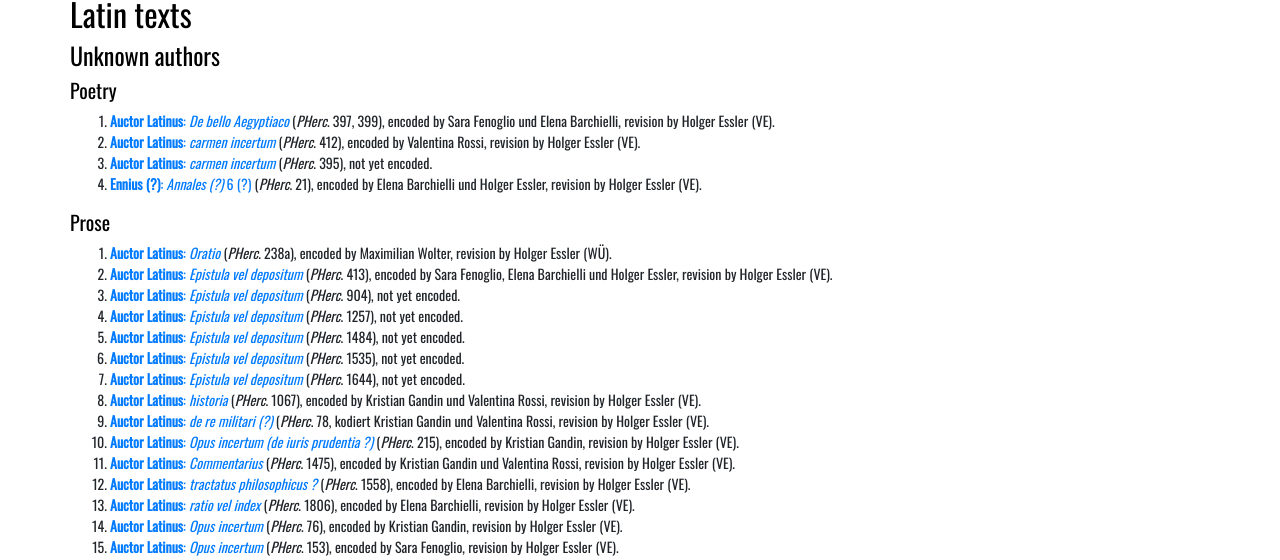
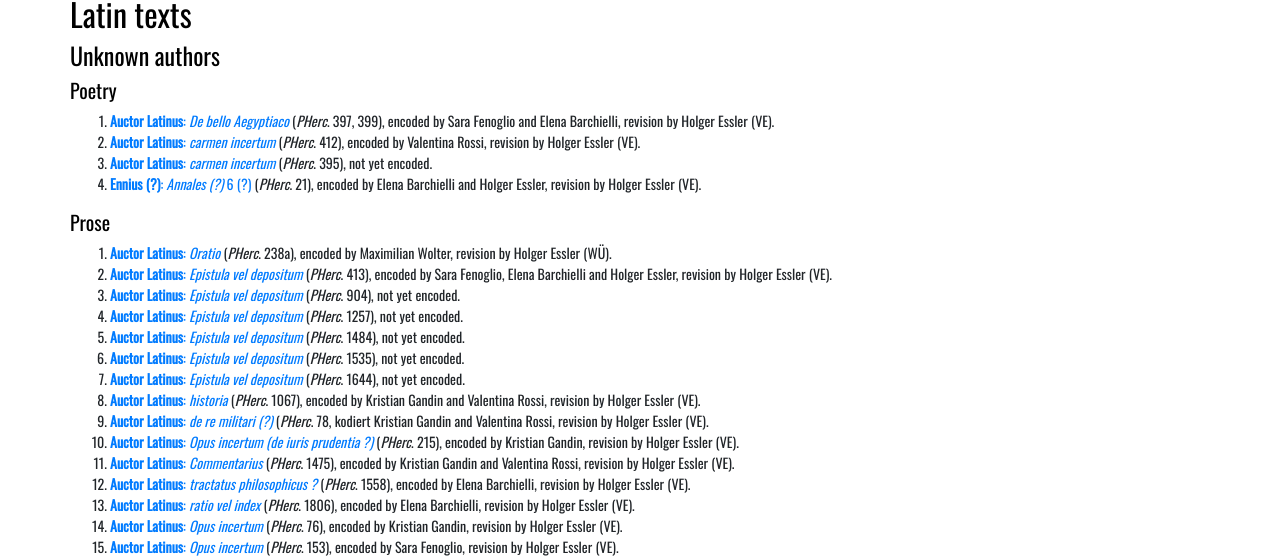
Before and after one commit to HolgerEssler/HolgerEssler.github.io, a Jekyll site: the page built from thv.html, in a window 1280 px wide and 900 px high, scrolled down 6257 px. Shown: the part 150-710 px from the top of the window. Built offline with Jekyll 4.4.1, drawn with Linux system fonts in a browser that asks for light colours; nearby versions of some CDN libraries; some of the changed text lies outside the part shown.

Commit message:
Update thv.html

```diff
--- a/thv.html
+++ b/thv.html
@@ -135,7 +135,7 @@ permalink: /thv
               <li><a href="https://papyri.info/dclp/62477"><b>Philodemus</b>: <i>De musica</i> 4</a> (<i>PHerc</i>. 225, 411, 1094, 1497, 1572, 1575, 1578), encoded by Daniel Ria&ntilde;o, revision by Vincenzo Damiani (WÜ).</li>
               <li><a href="https://papyri.info/dclp/62482"><b>Philodemus</b>: <i>De musica</i></a> (<i>PHerc</i>. 1576), not yet encoded.</li>
               <li><a href="https://papyri.info/dclp/62419"><b>Philodemus</b>: <i>De poematis</i> 1</a> (<i>PHerc</i>. 444, 460, 466, 1073b, 1074a, 1081a), encoded by Birgit Breuer, revision by Vincenzo Damiani (WÜ).</li>
-              <li><a href="https://papyri.info/dclp/62433"><b>Philodemus</b>: <i>De poematis</i> 2</a> (<i>PHerc</i>. 994, 1676, 1677c, 1074b, 1081b, 1419), encoded by Holger Essler und Christian Sailer, revision by Vincenzo Damiani (WÜ).</li>
+              <li><a href="https://papyri.info/dclp/62433"><b>Philodemus</b>: <i>De poematis</i> 2</a> (<i>PHerc</i>. 994, 1676, 1677c, 1074b, 1081b, 1419), encoded by Holger Essler and Christian Sailer, revision by Vincenzo Damiani (WÜ).</li>
               <li><a href="https://papyri.info/dclp/62450"><b>Philodemus</b>: <i>De poematis</i> 3</a> (<i>PHerc</i>. 1087, 1403), encoded by Christian Sailer, revision by Vincenzo Damiani (WÜ).</li>
               <li><a href="https://papyri.info/dclp/62391"><b>Philodemus</b>: <i>De poematis</i> 4</a> (<i>PHerc</i>. 207), encoded by Christian Sailer (WÜ).</li>
               <li><a href="https://papyri.info/dclp/62411"><b>Philodemus</b>: <i>De poematis</i> 5</a> (<i>PHerc</i>. 228, 403, 407, 1425, 1581), encoded by Konstantin Heil and Christian Sailer, revision by Vincenzo Damiani (WÜ).</li>
@@ -251,7 +251,7 @@ permalink: /thv
             <div class="row">
             <ol>
               <li><a href="https://papyri.info/dclp/62382"><b>Philodemus</b>: <i>De dis</i> 1</a> (<i>PHerc</i>. 26), encoded by Corinna Lang, revision by Holger Essler (WÜ).</li>
-              <li><a href="https://papyri.info/dclp/62386"><b>Philodemus</b>: <i>De dis</i> 3</a> (<i>PHerc</i>. 152/157), encoded by Christian Sailer und Marcel Moser, revision by Vincenzo Damiani and Holger Essler (WÜ).</li>
+              <li><a href="https://papyri.info/dclp/62386"><b>Philodemus</b>: <i>De dis</i> 3</a> (<i>PHerc</i>. 152/157), encoded by Christian Sailer and Marcel Moser, revision by Vincenzo Damiani and Holger Essler (WÜ).</li>
               <li><a href="https://papyri.info/dclp/62384"><b>Philodemus</b>: <i>De dis</i></a> (<i>PHerc</i>. 89), encoded by Marcel Moser, revision by Vincenzo Damiani (WÜ).</li>
               <li><a href="https://papyri.info/dclp/62457"><b>Philodemus</b>: <i>De dis</i></a> (<i>PHerc</i>. 1100), encoded by Marcel Moser, revision by Vincenzo Damiani (WÜ).</li>
               <li><a href="https://papyri.info/dclp/62483"><b>Philodemus</b>: <i>De dis (?)</i></a> (<i>PHerc</i>. 1577/1579), encoded by Holger Essler, revision by Vincenzo Damiani (WÜ).</li>
@@ -391,10 +391,10 @@ permalink: /thv
       </div>
           <div class="row">
                 <ol>
-                  <li><a href="https://papyri.info/dclp/62682"><b>Auctor Latinus</b>: <i>De bello Aegyptiaco</i></a> (<i>PHerc</i>. 397, 399), encoded by Sara Fenoglio und Elena Barchielli, revision by Holger Essler (VE).</li>
+                  <li><a href="https://papyri.info/dclp/62682"><b>Auctor Latinus</b>: <i>De bello Aegyptiaco</i></a> (<i>PHerc</i>. 397, 399), encoded by Sara Fenoglio and Elena Barchielli, revision by Holger Essler (VE).</li>
                   <li><a href="https://papyri.info/dclp/942313"><b>Auctor Latinus</b>: <i>carmen incertum</i></a> (<i>PHerc</i>. 412), encoded by Valentina Rossi, revision by Holger Essler (VE).</li>
                   <li><a href="https://papyri.info/dclp/61438"><b>Auctor Latinus</b>: <i>carmen incertum</i></a> (<i>PHerc</i>. 395), not yet encoded.</li>
-                  <li><a href="https://papyri.info/dclp/59721"><b>Ennius (?)</b>: <i>Annales (?)</i> 6 (?)</a> (<i>PHerc</i>. 21), encoded by Elena Barchielli und Holger Essler, revision by Holger Essler (VE).</li>
+                  <li><a href="https://papyri.info/dclp/59721"><b>Ennius (?)</b>: <i>Annales (?)</i> 6 (?)</a> (<i>PHerc</i>. 21), encoded by Elena Barchielli and Holger Essler, revision by Holger Essler (VE).</li>
                 </ol>
       </div>
       <div class="row">
@@ -402,16 +402,16 @@ permalink: /thv
             <div class="row">
             <ol>
               <li><a href="https://papyri.info/dclp/117909"><b>Auctor Latinus</b>: <i>Oratio</i></a> (<i>PHerc</i>. 238a), encoded by Maximilian Wolter, revision by Holger Essler (WÜ).</li>
-              <li><a href="https://papyri.info/dclp/140303"><b>Auctor Latinus</b>: <i>Epistula vel depositum</i></a> (<i>PHerc</i>. 413), encoded by Sara Fenoglio, Elena Barchielli und Holger Essler, revision by Holger Essler (VE).</li>
+              <li><a href="https://papyri.info/dclp/140303"><b>Auctor Latinus</b>: <i>Epistula vel depositum</i></a> (<i>PHerc</i>. 413), encoded by Sara Fenoglio, Elena Barchielli and Holger Essler, revision by Holger Essler (VE).</li>
               <li><a href="https://papyri.info/dclp/942315"><b>Auctor Latinus</b>: <i>Epistula vel depositum</i></a> (<i>PHerc</i>. 904), not yet encoded.</li>
               <li><a href="https://papyri.info/dclp/942317"><b>Auctor Latinus</b>: <i>Epistula vel depositum</i></a> (<i>PHerc</i>. 1257), not yet encoded.</li>
               <li><a href="https://papyri.info/dclp/942318"><b>Auctor Latinus</b>: <i>Epistula vel depositum</i></a> (<i>PHerc</i>. 1484), not yet encoded.</li>
               <li><a href="https://papyri.info/dclp/942319"><b>Auctor Latinus</b>: <i>Epistula vel depositum</i></a> (<i>PHerc</i>. 1535), not yet encoded.</li>
               <li><a href="https://papyri.info/dclp/942320"><b>Auctor Latinus</b>: <i>Epistula vel depositum</i></a> (<i>PHerc</i>. 1644), not yet encoded.</li>
-              <li><a href="https://papyri.info/dclp/66487"><b>Auctor Latinus</b>: <i>historia</i></a> (<i>PHerc</i>. 1067), encoded by Kristian Gandin und Valentina Rossi, revision by Holger Essler (VE).</li>
-              <li><a href="https://papyri.info/dclp/59360"><b>Auctor Latinus</b>: <i>de re militari (?)</i></a> (<i>PHerc</i>. 78, kodiert Kristian Gandin und Valentina Rossi, revision by Holger Essler (VE).</li>
+              <li><a href="https://papyri.info/dclp/66487"><b>Auctor Latinus</b>: <i>historia</i></a> (<i>PHerc</i>. 1067), encoded by Kristian Gandin and Valentina Rossi, revision by Holger Essler (VE).</li>
+              <li><a href="https://papyri.info/dclp/59360"><b>Auctor Latinus</b>: <i>de re militari (?)</i></a> (<i>PHerc</i>. 78, kodiert Kristian Gandin and Valentina Rossi, revision by Holger Essler (VE).</li>
               <li><a href="https://papyri.info/dclp/382585"><b>Auctor Latinus</b>: <i>Opus incertum (de iuris prudentia ?)</i></a> (<i>PHerc</i>. 215), encoded by Kristian Gandin, revision by Holger Essler (VE).</li>
-              <li><a href="https://papyri.info/dclp/66488"><b>Auctor Latinus</b>: <i>Commentarius</i></a> (<i>PHerc</i>. 1475), encoded by Kristian Gandin und Valentina Rossi, revision by Holger Essler (VE).</li>
+              <li><a href="https://papyri.info/dclp/66488"><b>Auctor Latinus</b>: <i>Commentarius</i></a> (<i>PHerc</i>. 1475), encoded by Kristian Gandin and Valentina Rossi, revision by Holger Essler (VE).</li>
               <li><a href="https://papyri.info/dclp/69730"><b>Auctor Latinus</b>: <i>tractatus philosophicus ?</i></a> (<i>PHerc</i>. 1558), encoded by Elena Barchielli, revision by Holger Essler (VE).</li>
               <li><a href="https://papyri.info/dclp/383455"><b>Auctor Latinus</b>: <i>ratio vel index</i></a> (<i>PHerc</i>. 1806), encoded by Elena Barchielli, revision by Holger Essler (VE).</li>
               <li><a href="https://papyri.info/dclp/942310"><b>Auctor Latinus</b>: <i>Opus incertum</i></a> (<i>PHerc</i>. 76), encoded by Kristian Gandin, revision by Holger Essler (VE).</li>
```
